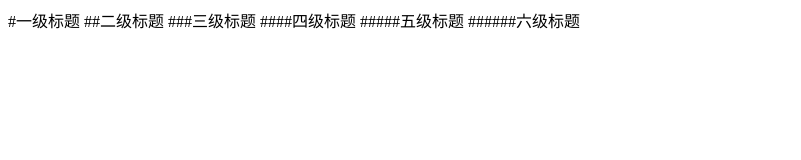
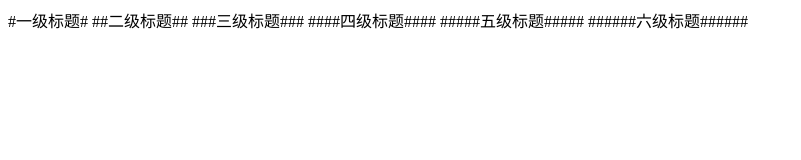
Before and after one commit to wdfs520/blog, a plain HTML site: page markdowm.html in a window 1280 px wide. Shown: the whole page, without its empty margins (0-801 px from the left). Drawn offline with Linux system fonts and the light colour scheme.

Commit message:
edit markdown.html

```diff
--- a/markdowm.html
+++ b/markdowm.html
@@ -6,12 +6,12 @@
 </head>
 <body>
 
-#一级标题
-##二级标题
-###三级标题
-####四级标题
-#####五级标题
-######六级标题
+#一级标题#
+##二级标题##
+###三级标题###
+####四级标题####
+#####五级标题#####
+######六级标题######
 
 </body>
 </html>
```
